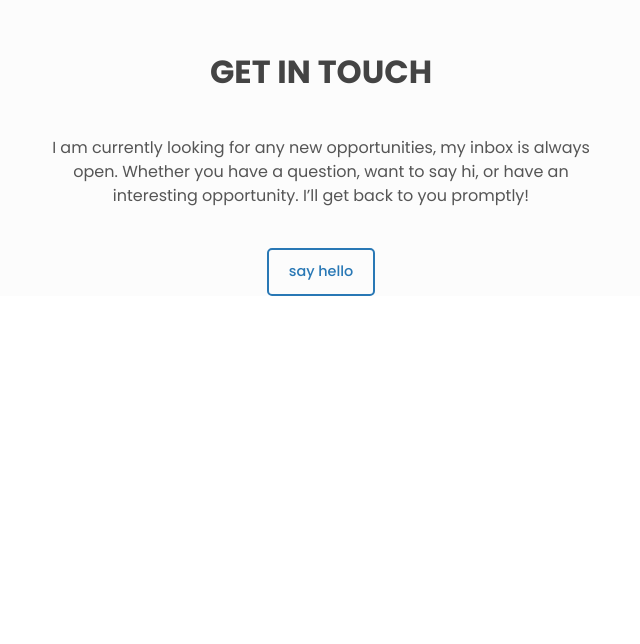
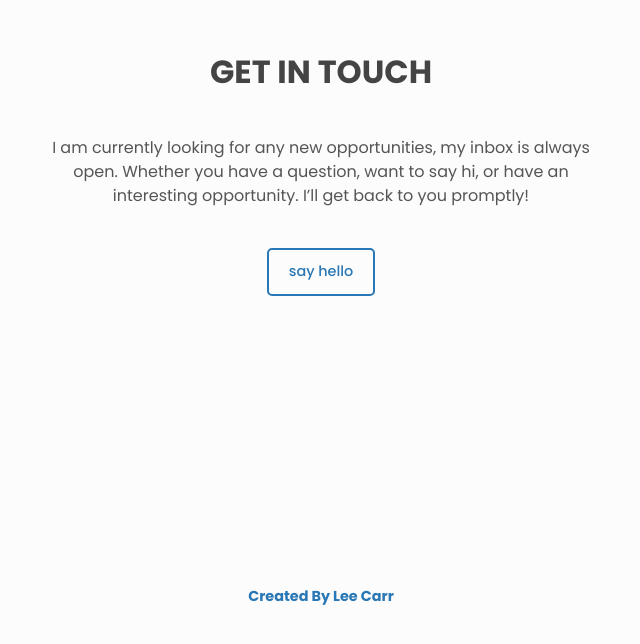
Before and after one commit to Lee6413/Portfolio, a React (Create React App) app: page / in a window 1280 px wide. Shown: the part 1567-2211 px from the top of the page, without its empty margins (319-959 px from the left). Before the commit the page ends 2103 px from the top, so only its background shows below. Built offline with nearby package versions, Linux system fonts and the light colour scheme.

Commit message:
Finished Footer working on scroll to top

```diff
--- a/src/App.js
+++ b/src/App.js
@@ -4,6 +4,7 @@ import Info from './components/Info/info';
 import Header from './components/Header/header'
 import Skills from './components/Skills/skills'
 import Contact from './components/Contact/contact'
+import Footer from './components/Footer/footer'
 import './App.css';
 
 const App = () => {
@@ -19,6 +20,8 @@ const App = () => {
         <Skills />
         <Contact />
       </main>
+
+      <Footer />
     </div>
   );
 }
--- /dev/null
+++ b/src/components/Footer/footer.css
@@ -0,0 +1,18 @@
+.footer {
+  padding: 3em 0;
+  margin-top: 4em;
+  text-align: center;
+}
+
+.footer__link {
+  font-size: 0.9rem;
+  font-weight: 600;
+  color: var(--clr-fg);
+}
+
+@media (max-width: 600px) {
+  .footer {
+    padding: 2em;
+    margin-top: 3em;
+  }
+}
--- /dev/null
+++ b/src/components/Footer/footer.js
@@ -0,0 +1,15 @@
+import './footer.css'
+
+const Footer = () => (
+  <footer className='footer'>
+    <a
+      href='https://github.com/Lee6413'
+      target='_blank' rel='noreferrer'
+      className='link footer__link'
+    >
+      Created By Lee Carr
+    </a>
+  </footer>
+)
+
+export default Footer
```
